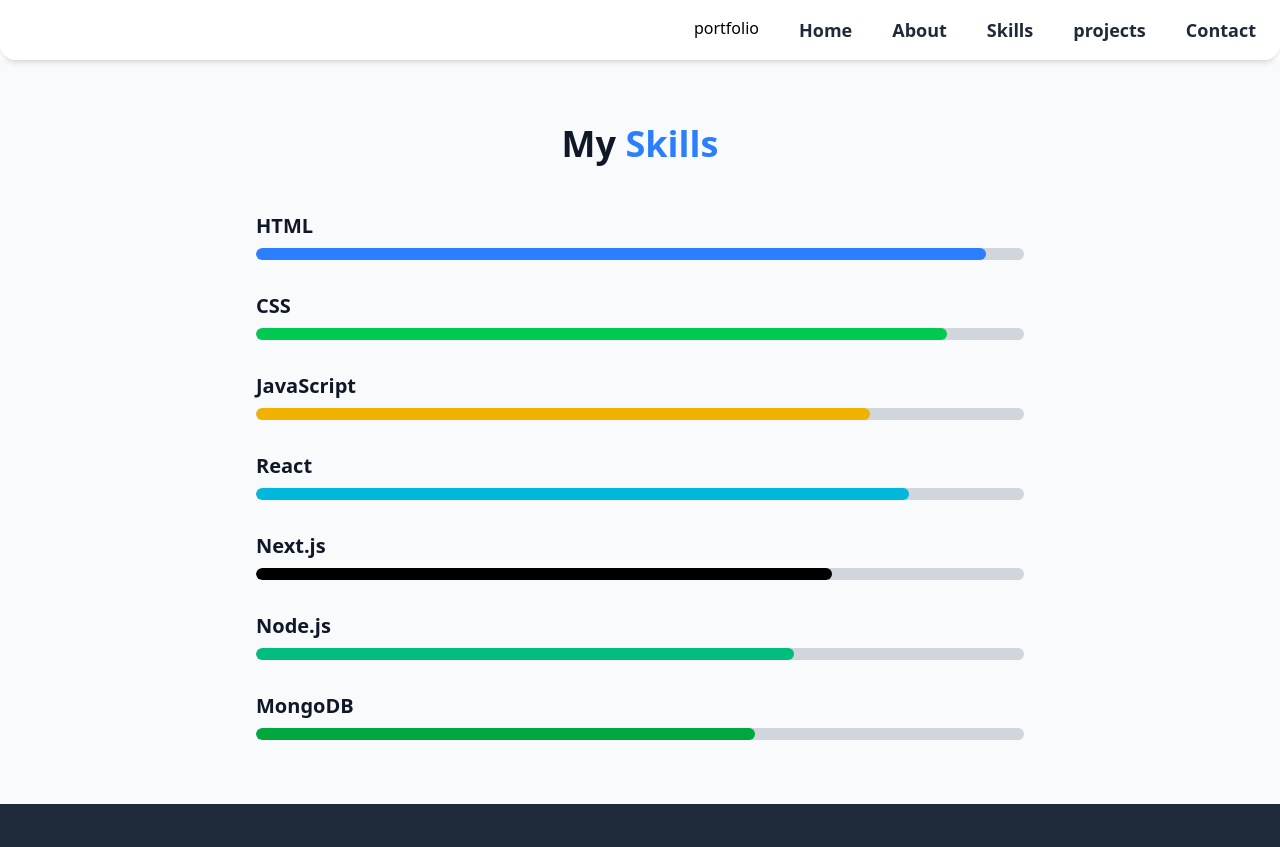
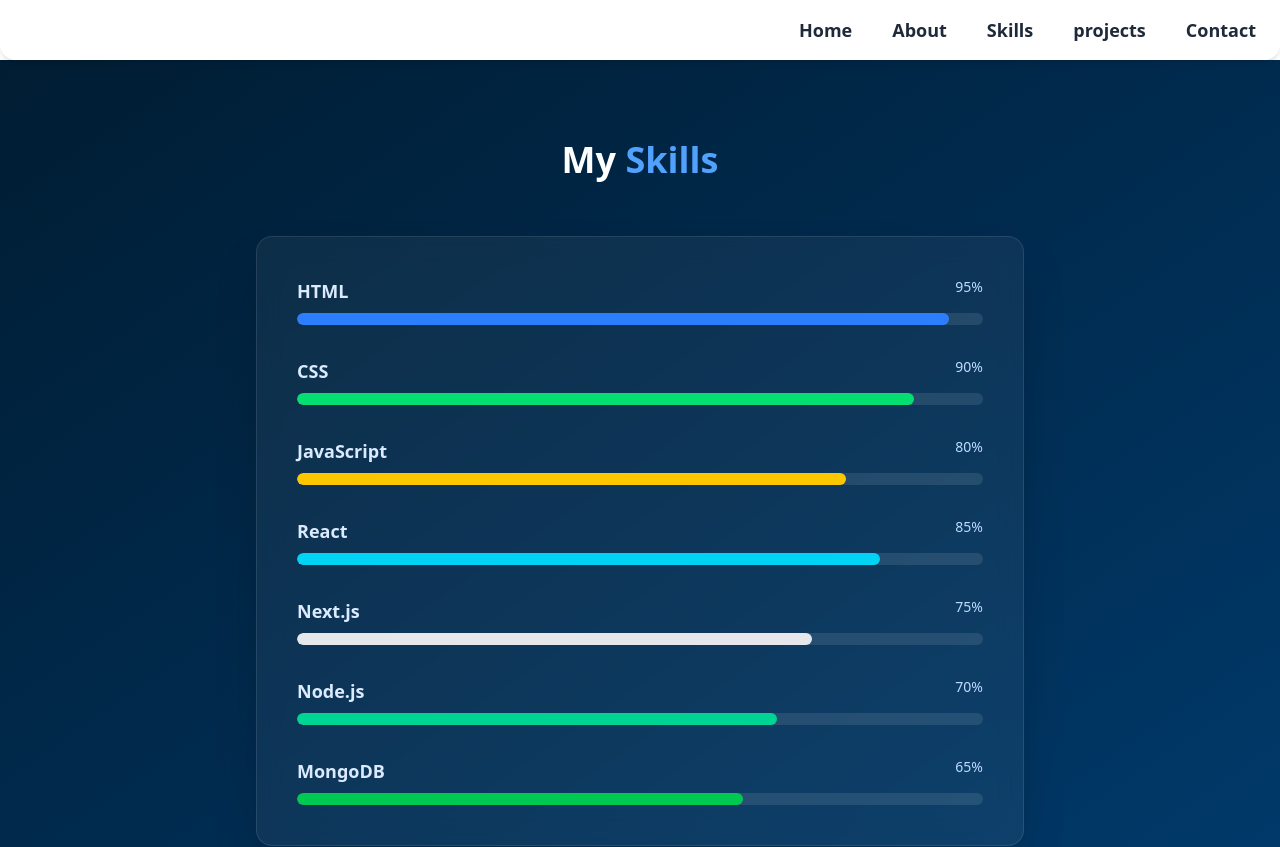
Before and after one commit to utkarsh8752/myportfolio, a React (Vite) app: page /skills in a window 1280 px wide. Shown: the top 847 px of the page. Built offline with nearby package versions, Linux system fonts and the light colour scheme.

Commit message:
Ui changes

```diff
--- a/src/About.jsx
+++ b/src/About.jsx
@@ -1,29 +1,30 @@
+
 export default function About() {
   return (
     <section
       id="about"
-      className="flex flex-col md:flex-row items-center gap-12 px-6 md:px-20 py-20 bg-white"
+      className="flex flex-col md:flex-row items-center gap-12 px-6 md:px-20 py-20 bg-gradient-to-br from-[#001d33] via-[#002b4f] to-[#003b6d] text-white"
     >
       {/* Image Section */}
       <div className="flex-shrink-0">
         <img
           src="/myimage1.jpg"
           alt="Utkarsh Mishra"
-          className="w-64 h-64 md:w-80 md:h-80 rounded-2xl object-cover shadow-xl"
+          className="w-64 h-64 md:w-80 md:h-80 rounded-full object-cover shadow-2xl border-4 border-white/20"
         />
       </div>
 
       {/* Content Section */}
       <div className="max-w-xl">
         <h2 className="text-4xl font-bold mb-4">
-          About <span className="text-blue-500">Me</span>
+          About <span className="text-blue-400">Me</span>
         </h2>
 
-        <h3 className="text-2xl font-semibold text-gray-700 mb-4">
+        <h3 className="text-2xl font-semibold text-blue-200 mb-4">
           Frontend / MERN Developer
         </h3>
 
-        <p className="text-gray-600 leading-relaxed text-lg mb-6">
+        <p className="text-blue-100 leading-relaxed text-lg mb-6">
           Hello! I’m <b>Utkarsh Mishra</b>, a passionate developer who enjoys building
           clean, scalable, and interactive web applications. I work with modern
           technologies and focus on performance, responsiveness, and great user
@@ -32,7 +33,7 @@
 
         {/* Tech Stack */}
         <div>
-          <h4 className="text-lg font-semibold mb-3">Tech Stack</h4>
+          <h4 className="text-lg font-semibold mb-3 text-blue-200">Tech Stack</h4>
           <div className="flex flex-wrap gap-3">
             {[
               "HTML",
@@ -45,7 +46,7 @@
             ].map((tech) => (
               <span
                 key={tech}
-                className="px-4 py-1 border border-blue-500 text-blue-500 rounded-full text-sm hover:bg-blue-500 hover:text-white transition"
+                className="px-4 py-1 border border-blue-300 text-blue-200 rounded-full text-sm hover:bg-blue-500 hover:text-white transition"
               >
                 {tech}
               </span>
--- a/src/Components/Navbar.jsx
+++ b/src/Components/Navbar.jsx
@@ -11,7 +11,7 @@
                       rounded-b-2xl
                       sticky top-0 z-50
                       backdrop-blur-md bg-white/60">
-                        <h1>portfolio</h1>
+        {/* <h1 className=''>portfolio</h1> */}
 
         <Link
           to="/"
--- a/src/Home.jsx
+++ b/src/Home.jsx
@@ -1,4 +1,4 @@
-
+import { Link } from "react-router-dom";
 import { FaFacebookF, FaInstagram, FaWhatsapp, FaGithub } from "react-icons/fa";
 
 export default function Home() {
@@ -92,14 +92,14 @@
         {/* CTA BUTTONS */}
         <div className="flex gap-4 mt-8 flex-wrap">
   <Link
-    to="/#"
+    to="/projects"
     className="px-8 py-3 rounded-full bg-blue-500 hover:bg-blue-600 font-semibold text-lg shadow-lg transition-all hover:scale-105"
   >
     View Projects
   </Link>
 
   <a
-    href="#"
+    href="contact"
     className="px-8 py-3 rounded-full border-2 border-blue-400 text-blue-400 hover:bg-blue-400 hover:text-white font-semibold text-lg transition-all hover:scale-105"
   >
     Contact Me
@@ -110,11 +110,11 @@
 
       {/* RIGHT IMAGE */}
       <div className="mt-12 lg:mt-0 relative">
-        <div className="relative p-4 rounded-xl bg-blue-900/40 shadow-[0_0_50px_20px_rgba(0,120,255,0.5)] animate-floating">
+        <div className="relative p-4 rounded-full bg-blue-900/40 shadow-[0_0_50px_20px_rgba(0,120,255,0.5)] animate-floating">
           <img
             src="/myimage1.jpg"
             alt="Utkarsh Mishra"
-            className="w-72 h-72 lg:w-80 lg:h-80 object-cover rounded-xl border-4 border-blue-400 shadow-2xl"
+            className="w-72 h-72 lg:w-80 lg:h-80 object-cover rounded-full border-4 border-blue-400 shadow-2xl"
           />
         </div>
 
--- a/src/Projects.jsx
+++ b/src/Projects.jsx
@@ -2,16 +2,7 @@
 
 const projectsData = [
   {
-    title: "Portfolio Website",
-    description:
-      "A personal portfolio website built using React and Tailwind CSS.",
-    tech: ["React", "Tailwind", "JavaScript"],
-    image: "/project1.png",
-    github: "https://github.com/utkarsh8752",
-    live: "#",
-  },
-  {
-    title: "Food Delivery App",
+    title: "Weather App",
     description:
       "Modern food delivery UI with responsive design and animations.",
     tech: ["React", "CSS", "API"],
@@ -20,10 +11,20 @@
     live: "#",
   },
   {
-    title: "Contact Form",
+    title: "Portfolio Website",
+    description:
+      "A personal portfolio website built using React and Tailwind CSS.",
+    tech: ["React", "Tailwind", "JavaScript"],
+    image: "/project1.png",
+    github: "https://github.com/utkarsh8752",
+    live: "https://myportfolio-zeta-livid-76.vercel.app/",
+  },
+
+  {
+    title: "Blog Creater",
     description:
       "Contact form integrated with Formspree for email submissions.",
-    tech: ["React", "Formspree"],
+    tech: ["React", "NodeJs","MongoDB"],
     image: "/project3.png",
     github: "https://github.com/utkarsh8752",
     live: "#",
--- a/src/Skills.jsx
+++ b/src/Skills.jsx
@@ -1,51 +1,96 @@
+// export default function Skills() {
+//   return (
+//     <section
+//       id="skills"
+//       className="py-16 px-6 md:px-20 bg-gray-50 text-gray-900"
+//     >
+//       <h2 className="text-4xl font-bold text-center mb-12">
+//         My <span className="text-blue-500">Skills</span>
+//       </h2>
+
+//       <div className="max-w-3xl mx-auto space-y-8">
+
+//         {/* HTML */}
+//         <SkillBar title="HTML" color="bg-blue-500" percent="95%" />
+
+//         {/* CSS */}
+//         <SkillBar title="CSS" color="bg-green-500" percent="90%" />
+
+//         {/* JavaScript */}
+//         <SkillBar title="JavaScript" color="bg-yellow-500" percent="80%" />
+
+//         {/* React */}
+//         <SkillBar title="React" color="bg-cyan-500" percent="85%" />
+
+//         {/* Next.js */}
+//         <SkillBar title="Next.js" color="bg-black" percent="75%" />
+
+//         {/* Node.js */}
+//         <SkillBar title="Node.js" color="bg-emerald-500" percent="70%" />
+
+//         {/* MongoDB */}
+//         <SkillBar title="MongoDB" color="bg-green-600" percent="65%" />
+
+//       </div>
+//     </section>
+//   );
+// }
+
+// /* Reusable Skill Bar Component */
+// function SkillBar({ title, percent, color }) {
+//   return (
+//     <div>
+//       <h3 className="text-xl font-semibold mb-2">{title}</h3>
+//       <div className="w-full bg-gray-300 rounded-full h-3 overflow-hidden">
+//         <span
+//           className={`block h-3 rounded-full ${color} transition-all duration-700`}
+//           style={{ width: percent }}
+//         ></span>
+//       </div>
+//     </div>
+//   );
+// }
+
+
 export default function Skills() {
   return (
     <section
       id="skills"
-      className="py-16 px-6 md:px-20 bg-gray-50 text-gray-900"
+      className="py-20 px-6 md:px-20 bg-gradient-to-br from-[#001d33] via-[#002b4f] to-[#003b6d] text-white"
     >
-      <h2 className="text-4xl font-bold text-center mb-12">
-        My <span className="text-blue-500">Skills</span>
+      <h2 className="text-4xl font-bold text-center mb-14">
+        My <span className="text-blue-400">Skills</span>
       </h2>
 
-      <div className="max-w-3xl mx-auto space-y-8">
+      <div className="max-w-3xl mx-auto space-y-8 bg-white/5 backdrop-blur-md p-10 rounded-2xl shadow-2xl border border-white/10">
 
-        {/* HTML */}
-        <SkillBar title="HTML" color="bg-blue-500" percent="95%" />
-
-        {/* CSS */}
-        <SkillBar title="CSS" color="bg-green-500" percent="90%" />
-
-        {/* JavaScript */}
-        <SkillBar title="JavaScript" color="bg-yellow-500" percent="80%" />
-
-        {/* React */}
-        <SkillBar title="React" color="bg-cyan-500" percent="85%" />
-
-        {/* Next.js */}
-        <SkillBar title="Next.js" color="bg-black" percent="75%" />
-
-        {/* Node.js */}
-        <SkillBar title="Node.js" color="bg-emerald-500" percent="70%" />
-
-        {/* MongoDB */}
-        <SkillBar title="MongoDB" color="bg-green-600" percent="65%" />
+        <SkillBar title="HTML" percent={95} color="bg-blue-500" />
+        <SkillBar title="CSS" percent={90} color="bg-green-400" />
+        <SkillBar title="JavaScript" percent={80} color="bg-yellow-400" />
+        <SkillBar title="React" percent={85} color="bg-cyan-400" />
+        <SkillBar title="Next.js" percent={75} color="bg-gray-200" />
+        <SkillBar title="Node.js" percent={70} color="bg-emerald-400" />
+        <SkillBar title="MongoDB" percent={65} color="bg-green-500" />
 
       </div>
     </section>
   );
 }
 
-/* Reusable Skill Bar Component */
+/* Modern Skill Bar */
 function SkillBar({ title, percent, color }) {
   return (
     <div>
-      <h3 className="text-xl font-semibold mb-2">{title}</h3>
-      <div className="w-full bg-gray-300 rounded-full h-3 overflow-hidden">
-        <span
-          className={`block h-3 rounded-full ${color} transition-all duration-700`}
-          style={{ width: percent }}
-        ></span>
+      <div className="flex justify-between mb-2">
+        <h3 className="text-lg font-semibold text-blue-100">{title}</h3>
+        <span className="text-sm text-blue-200">{percent}%</span>
+      </div>
+
+      <div className="w-full bg-white/10 rounded-full h-3 overflow-hidden">
+        <div
+          className={`h-3 rounded-full ${color} transition-all duration-700`}
+          style={{ width: `${percent}%` }}
+        ></div>
       </div>
     </div>
   );
```
Also changed, not shown: src/Contact.jsx (+87 -14 lines), public/myimage1.jpg.
